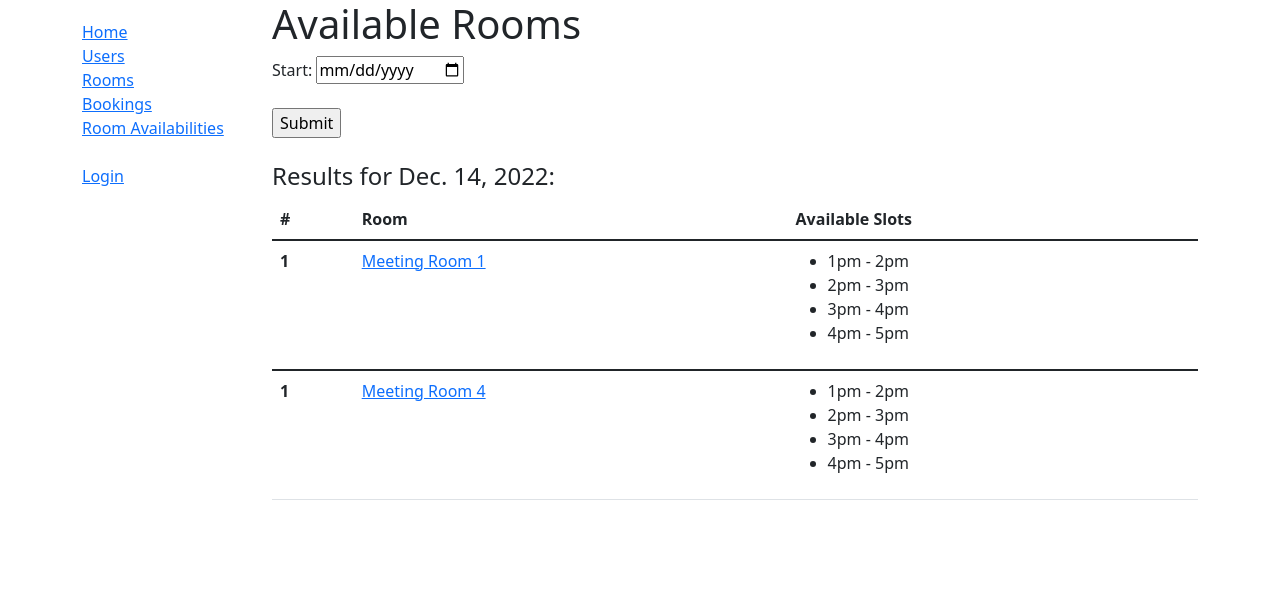
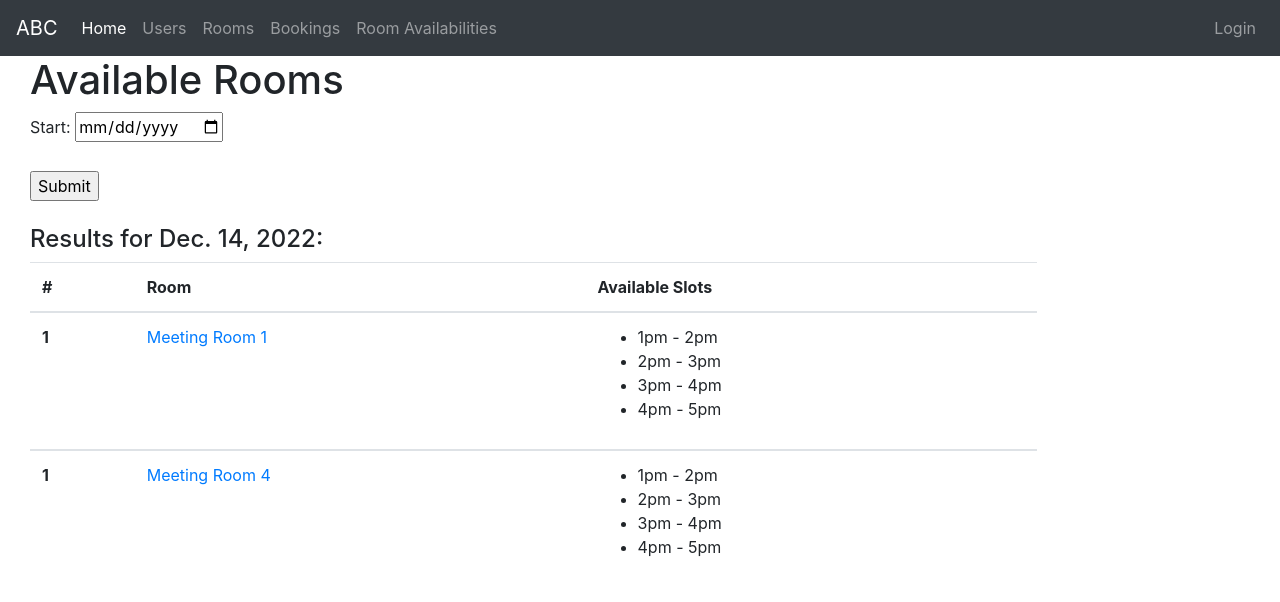
Before and after one commit to ShafiqAiman/workspace, a Django app: page /roombooking/rooms/availabilities/ in a window 1280 px wide. Shown: the top 602 px of the page. Run offline with Django 4.2, Linux system fonts and the light colour scheme; data comes from the database, SQL or seed files in the repository; both versions use the stored data as it was after the commit; some libraries are stand-ins or nearby versions.

Commit message:
Added Navbar

```diff
--- a/roombooking/templates/base_generic.html
+++ b/roombooking/templates/base_generic.html
@@ -4,35 +4,65 @@
   {% block title %}<title>Room Booking</title>{% endblock %}
   <meta charset="utf-8">
   <meta name="viewport" content="width=device-width, initial-scale=1">
-  <link href="https://cdn.jsdelivr.net/npm/bootstrap@5.1.3/dist/css/bootstrap.min.css" rel="stylesheet" integrity="sha384-1BmE4kWBq78iYhFldvKuhfTAU6auU8tT94WrHftjDbrCEXSU1oBoqyl2QvZ6jIW3" crossorigin="anonymous">
-  <!-- Add additional CSS in static file -->
+  <link rel="stylesheet" href="https://cdn.jsdelivr.net/npm/bootstrap@4.1.3/dist/css/bootstrap.min.css" integrity="sha384-MCw98/SFnGE8fJT3GXwEOngsV7Zt27NXFoaoApmYm81iuXoPkFOJwJ8ERdknLPMO" crossorigin="anonymous">  <!-- Add additional CSS in static file -->
   {% load static %}
   <link rel="stylesheet" href="{% static 'css/styles.css' %}">
 </head>
 <body>
-  <div class="container">
+
+    <nav class="navbar navbar-expand-lg navbar-dark bg-dark">
+      <a class="navbar-brand" href="{% url 'index' %}">ABC</a>
+      <button class="navbar-toggler" type="button" data-toggle="collapse" data-target="#navbarNavDropdown" aria-controls="navbarNavDropdown" aria-expanded="false" aria-label="Toggle navigation">
+        <span class="navbar-toggler-icon"></span>
+      </button>
+      <div class="collapse navbar-collapse" id="navbarNavDropdown">
+        <ul class="navbar-nav">
+          <li class="nav-item active">
+            <a class="nav-link" href="{% url 'index' %}">Home <span class="sr-only">(current)</span></a>
+          </li>
+          <li class="nav-item">
+            <a class="nav-link" href="#">Users</a>
+          </li>
+          <li class="nav-item">
+            <a class="nav-link" href="{% url 'rooms' %}">Rooms</a>
+          </li>
+          <li class="nav-item">
+            <a class="nav-link" href="{% url 'bookings' %}">Bookings</a>
+          </li>
+          <li class="nav-item">
+            <a class="nav-link" href="{% url 'rooms-availabilities' %}">Room Availabilities</a>
+          </li>
+        </ul>
+        <ul class="navbar-nav ml-auto">
+          {% if user.is_authenticated %}
+          <li class="nav-item">
+              <a class="nav-link" href="#">
+                {{ user.get_username }}
+              </a>
+          </li>
+          <li class="nav-item">
+              <a class="nav-link" href="{% url 'logout' %}?next={{ request.path }}">
+                Logout
+              </a>
+          </li>
+          {% else %}
+          <li class="nav-item">
+              <a class="nav-link" href="{% url 'login' %}?next={{ request.path }}">
+                Login
+              </a>
+          </li>
+          {% endif %}
+      </ul>
+      </div>
+    </nav>
+    <div class="container-fluid">
     <div class="row">
-      <div class="col-sm-2">
-      {% block sidebar %}
-        <ul class="sidebar-nav">
-          <li><a href="{% url 'index' %}">Home</a></li>
-          <li><a href="">Users</a></li>
-          <li><a href="{% url 'rooms' %}">Rooms</a></li>
-          <li><a href="{% url 'bookings' %}">Bookings</a></li>
-          <li><a href="{% url 'rooms-availabilities' %}">Room Availabilities</a></li>
-          <br>
 
-        {% if user.is_authenticated %}
-            <li>User: {{ user.get_username }}</li><br>
-            <li><a href="{% url 'logout' %}?next={{ request.path }}">Logout</a></li>
-        {% else %}
-            <li><a href="{% url 'login' %}?next={{ request.path }}">Login</a></li>
-        {% endif %}
-        </ul>
-     {% endblock %}
-      </div>
       <div class="col-sm-10 ">{% block content %}{% endblock %}</div>
     </div>
   </div>
+  <script src="https://code.jquery.com/jquery-3.2.1.slim.min.js" integrity="sha384-KJ3o2DKtIkvYIK3UENzmM7KCkRr/rE9/Qpg6aAZGJwFDMVNA/GpGFF93hXpG5KkN" crossorigin="anonymous"></script>
+  <script src="https://cdn.jsdelivr.net/npm/popper.js@1.12.9/dist/umd/popper.min.js" integrity="sha384-ApNbgh9B+Y1QKtv3Rn7W3mgPxhU9K/ScQsAP7hUibX39j7fakFPskvXusvfa0b4Q" crossorigin="anonymous"></script>
+  <script src="https://cdn.jsdelivr.net/npm/bootstrap@4.0.0/dist/js/bootstrap.min.js" integrity="sha384-JZR6Spejh4U02d8jOt6vLEHfe/JQGiRRSQQxSfFWpi1MquVdAyjUar5+76PVCmYl" crossorigin="anonymous"></script>
 </body>
 </html>
--- a/roombooking/templates/index.html
+++ b/roombooking/templates/index.html
@@ -1,8 +1,11 @@
 {% extends "base_generic.html" %}
 
 {% block content %}
+<div class="container">
   <h1>Welcome to Room Booking</h1>
   <p>Developed by Shafiq Aiman</p>
+</div>
+
 
 
 {% endblock %}
--- a/roombooking/templates/roomavailabilities.html
+++ b/roombooking/templates/roomavailabilities.html
@@ -1,6 +1,7 @@
 {% extends "base_generic.html" %}
 
 {% block content %}
+<div class="container">
   <h1>Available Rooms</h1>
 
   <form action="{% url 'rooms-availabilities' %}" method="post">
@@ -56,6 +57,8 @@
     {% endfor %}
 
   {% endif %} -->
+</div>
+
 
 
 
--- a/roombooking/templates/roombooking/booking_list.html
+++ b/roombooking/templates/roombooking/booking_list.html
@@ -1,6 +1,7 @@
 {% extends "base_generic.html" %}
 
 {% block content %}
+<div class="container">
   <h1>Booking List</h1>
   <br>
   <a href="{% url 'room-create' %}"><button>Add Booking</button></a>
@@ -15,4 +16,6 @@
   {% else %}
     <p>There are no bookings in the library.</p>
   {% endif %}
+</div>
+
 {% endblock %}
--- a/roombooking/templates/roombooking/room_detail.html
+++ b/roombooking/templates/roombooking/room_detail.html
@@ -1,8 +1,11 @@
 {% extends "base_generic.html" %}
 
 {% block content %}
+<div class="container">
   <h1>{{ room.name }}</h1>
   <p><strong>Created on:</strong> {{ room.dateadded }}</p>
   <a href="{{ room.get_update_url }}"><button>Update Room</button></a>
   <a href="{{ room.get_delete_url }}"><button>Delete Room</button></a>
+</div>
+
 {% endblock %}
--- a/roombooking/templates/roombooking/room_form.html
+++ b/roombooking/templates/roombooking/room_form.html
@@ -1,6 +1,7 @@
 {% extends "base_generic.html" %}
 
 {% block content %}
+<div class="container">
   <form action="" method="post">
     {% csrf_token %}
     <table>
@@ -8,4 +9,6 @@
     </table>
     <input type="submit" value="Submit" />
   </form>
+</div>
+
 {% endblock %}
--- a/roombooking/templates/roombooking/room_list.html
+++ b/roombooking/templates/roombooking/room_list.html
@@ -1,6 +1,7 @@
 {% extends "base_generic.html" %}
 
 {% block content %}
+<div class="container">
   <h1>Room List</h1>
   <br>
   <a href="{% url 'room-create' %}"><button>Add Room</button></a>
@@ -15,4 +16,6 @@
   {% else %}
     <p>There are no rooms in the library.</p>
   {% endif %}
+</div>
+
 {% endblock %}
--- a/templates/registration/logged_out.html
+++ b/templates/registration/logged_out.html
@@ -1,6 +1,9 @@
 {% extends "base_generic.html" %}
 
 {% block content %}
+<div class="container">
   <p>Logged out!</p>
   <a href="{% url 'login'%}">Click here to login again.</a>
+</div>
+
 {% endblock %}
--- a/templates/registration/login.html
+++ b/templates/registration/login.html
@@ -2,6 +2,7 @@
 
 {% block content %}
 
+<div class="container">
   {% if form.errors %}
     <p>Your username and password didn't match. Please try again.</p>
   {% endif %}
@@ -33,5 +34,8 @@
 
   {# Assumes you setup the password_reset view in your URLconf #}
   <p><a href="{% url 'password_reset' %}">Lost password?</a></p>
+</div>
+
+
 
 {% endblock %}
```
Also changed, not shown: roombooking/templates/roombooking/room_confirm_delete.html (+9 -6 lines), db.sqlite3.
